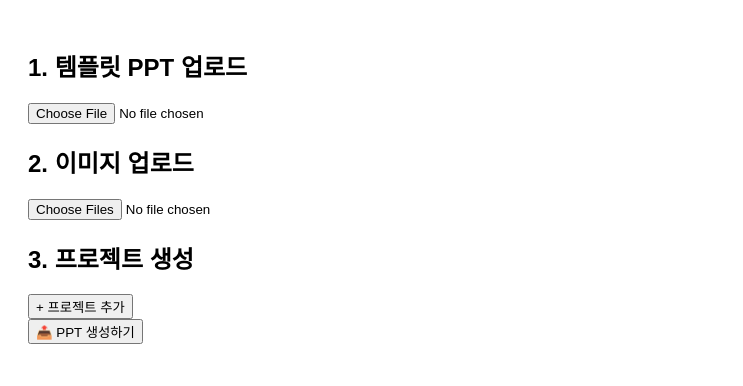
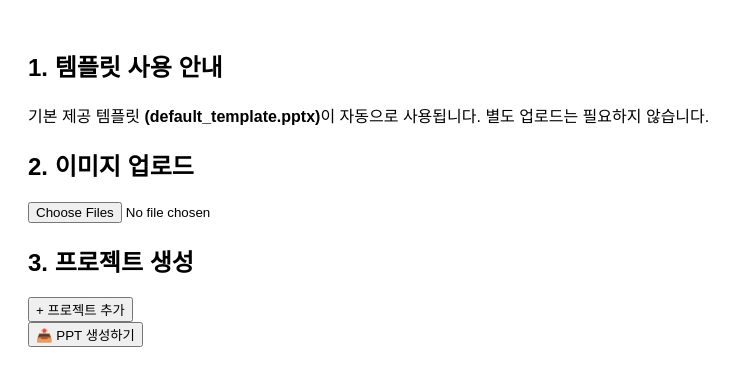
Before and after one commit to Jamie-5o/ppt-generator, a Flask app: page / in a window 1280 px wide. Shown: the top 386 px of the page, without its empty margins (0-743 px from the left). Run offline with Flask 3, Linux system fonts and the light colour scheme.

Commit message:
WIP: 로컬 변경사항 정리

```diff
--- a/templates/index.html
+++ b/templates/index.html
@@ -6,14 +6,15 @@
   <style>
     body { font-family: sans-serif; padding: 20px; }
     .project { border: 1px solid #ccc; padding: 10px; margin-bottom: 15px; }
-    .thumbnail { height: 100px; margin: 5px; cursor: pointer; border: 2px solid transparent; }
+    .thumbnail { height: 200px; margin: 5px; cursor: pointer; border: 2px solid transparent; }
     .thumbnail.selected { border: 3px solid #007BFF; }
   </style>
 </head>
 <body>
 
-  <h2>1. 템플릿 PPT 업로드</h2>
-  <input type="file" id="templateUpload" accept=".pptx">
+
+  <h2>1. 템플릿 사용 안내</h2>
+  <p>기본 제공 템플릿 <strong>(default_template.pptx)</strong>이 자동으로 사용됩니다. 별도 업로드는 필요하지 않습니다.</p>
 
   <h2>2. 이미지 업로드</h2>
   <input type="file" id="imageUpload" multiple accept="image/*">
@@ -28,11 +29,6 @@
   <script>
     let images = [];
     let projects = [];
-    let templateFile = null;
-
-    document.getElementById('templateUpload').addEventListener('change', (e) => {
-      templateFile = e.target.files[0];
-    });
 
     document.getElementById('imageUpload').addEventListener('change', (e) => {
       images = Array.from(e.target.files);
@@ -91,18 +87,12 @@
         }
       });
 
-      if (!templateFile) {
-        alert("템플릿 파일을 업로드해주세요.");
-        return;
-      }
-
       if (result.length === 0) {
         alert("최소 하나 이상의 프로젝트를 완성해주세요!");
         return;
       }
 
       const formData = new FormData();
-      formData.append('template', templateFile);
       images.forEach(file => formData.append('images', file));
       formData.append('project_data', JSON.stringify(result));
 
```
